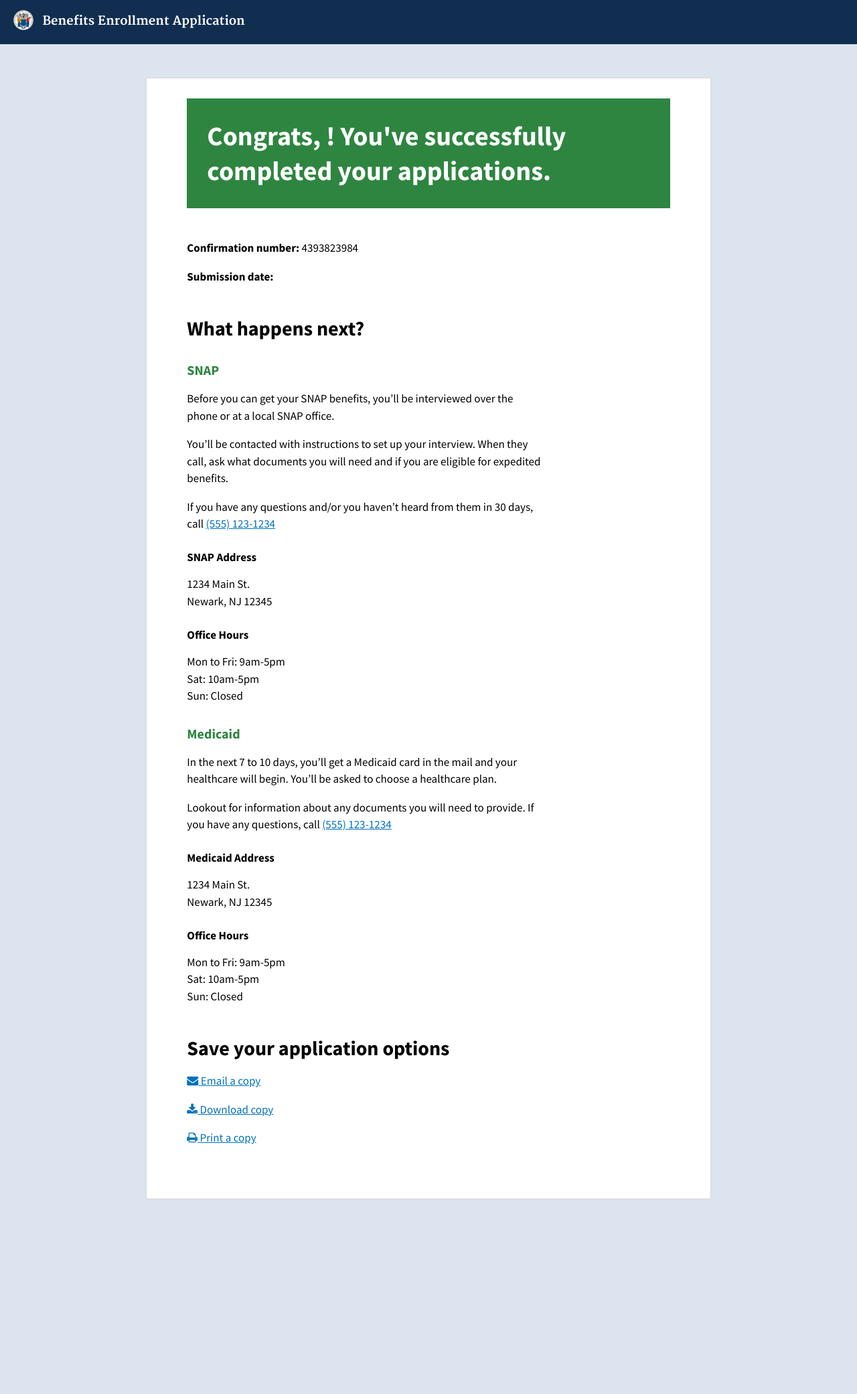
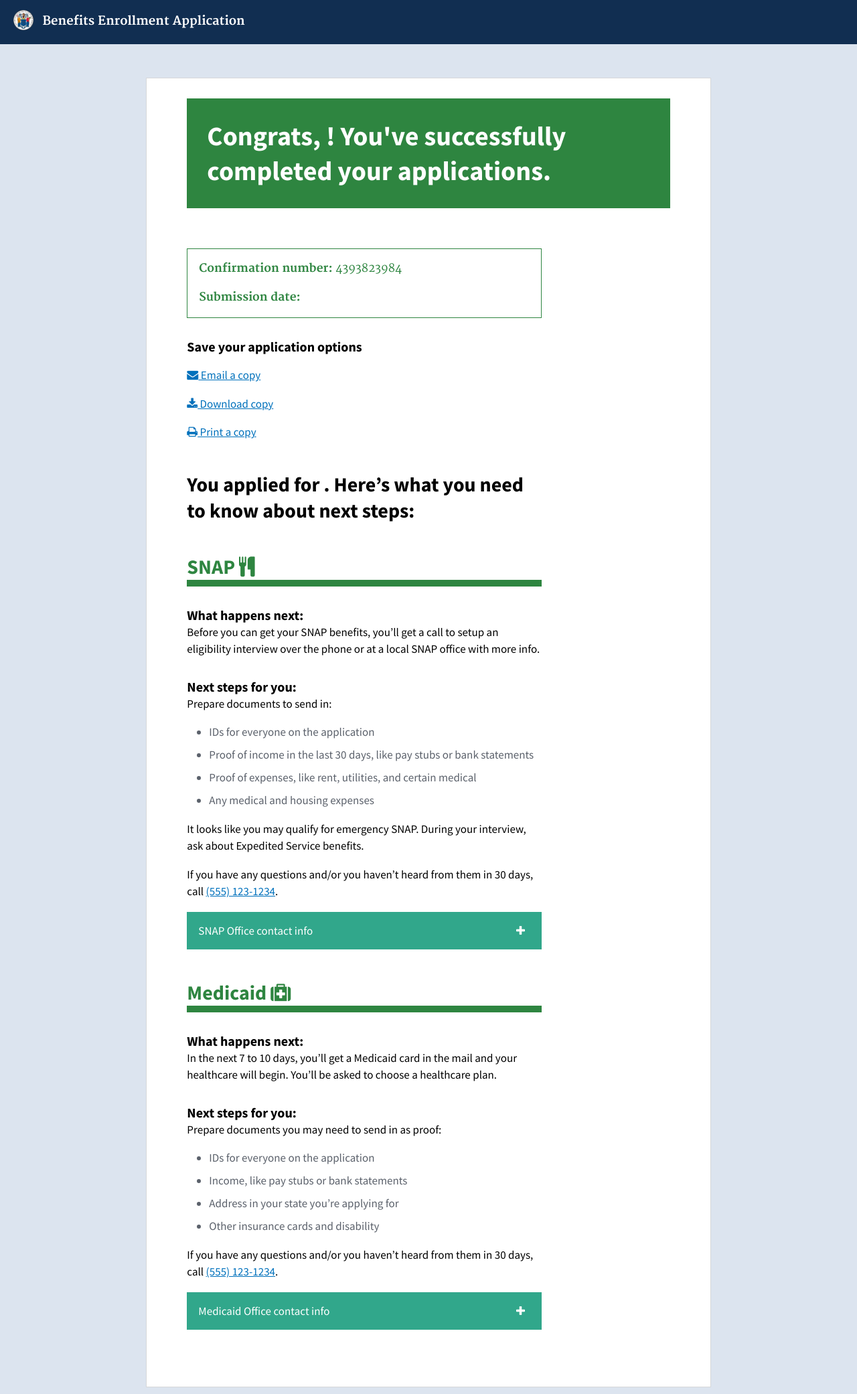
Before and after one commit to usds/benefits-enrollment-prototype, a Jekyll site: the page built from 08-submit/done.html, in a window 1280 px wide. Shown: the whole page at 67% size. Built offline with Jekyll 4.4.1, drawn with Linux system fonts in a browser that asks for light colours; before the commit the page ends 1801 px from its top, so only the background shows below that.

Commit message:
last page redux

```diff
--- a/08-submit/done.html
+++ b/08-submit/done.html
@@ -5,32 +5,74 @@ title_style: success
 hide_button: true
 ---
 
+<div class="alert--positive">
 <p><strong>Confirmation number:</strong> 4393823984</p>
 <p><strong>Submission date:</strong> <span id="print-date"></span></p>
+</div>
 
-<h2>What happens next?</h2>
+<h3>Save your application options</h3>
 
-<div class="food-assistance">
-	<h3 class="highlight--positive">SNAP</h3>
-	<p>Before you can get your SNAP benefits, you’ll be interviewed over the phone or at a local SNAP office.</p>
-	<p>You’ll be contacted with instructions to set up your interview. When they call, ask what documents you will need and if you are eligible for expedited benefits.</p>
-	<p>If you have any questions and/or you haven’t heard from them in 30 days, call <a href="tel:555-123-1234">(555) 123-1234</a></p>
+<p><a href="#"><i class="fa fa-envelope" aria-hidden="true"></i> Email a copy</a></p>
+<p><a href="#"><i class="fa fa-download" aria-hidden="true"></i> Download copy</a></p>
+<p><a href="#"><i class="fa fa-print" aria-hidden="true"></i> Print a copy</a></p>
 
+<h2>You applied for <span id="print-nextStepsText"></span>. Here’s what you need to know about next steps:</h2>
+
+<div class="food-assistance benefit-info">
+	<h2 class="benefit-info__primary-heading">SNAP <i class="fa fa-cutlery data-list__icon" aria-hidden="true"></i> </h2>
+
+	<h3>What happens next:</h3>
+	<p>Before you can get your SNAP benefits, you’ll get a call to setup an eligibility interview over the phone or at a local SNAP office with more info.</p>
+
+	<h3>Next steps for you:</h3>
+	<p>Prepare documents to send in:</p>
+	<ul>
+		<li>IDs for everyone on the application</li>
+		<li>Proof of income in the last 30 days, like pay stubs or bank statements</li>
+		<li>Proof of expenses, like rent, utilities, and certain medical</li>
+		<li>Any medical and housing expenses</li>
+	</ul>
+
+	<p>It looks like you may qualify for emergency SNAP. During your interview, ask about Expedited Service benefits.</p>
+
+
+	<p>If you have any questions and/or you haven’t heard from them in 30 days, call <a href="tel:555-123-1234">(555) 123-1234</a>.</p>
+
+	<div class="explainer">
+    <a href="#" class="explainer__toggle" aria-expanded="false" aria-controls="explainer-1">SNAP Office contact info</a>
+    <div class="explainer__content" id="explainer-1">
       <h4>SNAP Address</h4>
 			<p>1234 Main St.<br/ >
 			Newark, NJ 12345</p>
 
 			<h4>Office Hours</h4>
 			<p>Mon to Fri: 9am-5pm<br/ >
-	   Sat: 10am-5pm<br/ >
+			   Sat: 10am-3pm<br/ >
 			   Sun: Closed</p>
     </div>
-<div class="health-assistance">
-	<h3 class="highlight--positive">Medicaid</h3>
+  </div>
+
+
+</div>
+<div class="health-assistance benefit-info">
+	<h2 class="benefit-info__primary-heading">Medicaid <i class="fa fa-medkit" aria-hidden="true"></i></h2>
+
+	<h3>What happens next:</h3>
 	<p>In the next 7 to 10 days, you’ll get a Medicaid card in the mail and your healthcare will begin. You’ll be asked to choose a healthcare plan.</p>
 
-	<p>Lookout for information about any documents you will need to provide. If you have any questions, call <a href="tel:555-123-1234">(555) 123-1234</a></p>
+	<h3>Next steps for you:</h3>
+	<p>Prepare documents you may need to send in as proof:</p>
+	<ul>
+		<li>IDs for everyone on the application</li>
+		<li>Income, like pay stubs or bank statements</li>
+		<li>Address in your state you’re applying for</li><li>Other insurance cards and disability</li>
+	</ul>
 
+	<p>If you have any questions and/or you haven’t heard from them in 30 days, call <a href="tel:555-123-1234">(555) 123-1234</a>.</p>
+
+	<div class="explainer">
+    <a href="#" class="explainer__toggle" aria-expanded="false" aria-controls="explainer-2">Medicaid Office contact info</a>
+    <div class="explainer__content" id="explainer-2">
       <h4>Medicaid Address</h4>
 			<p>1234 Main St.<br/ >
 			Newark, NJ 12345</p>
@@ -40,12 +82,11 @@ hide_button: true
 			   Sat: 10am-5pm<br/ >
 			   Sun: Closed</p>
     </div>
+  </div>
 
-<h2>Save your application options</h2>
 
-<p><a href="#"><i class="fa fa-envelope" aria-hidden="true"></i> Email a copy</a></p>
-<p><a href="#"><i class="fa fa-download" aria-hidden="true"></i> Download copy</a></p>
-<p><a href="#"><i class="fa fa-print" aria-hidden="true"></i> Print a copy</a></p>
+</div>
+
 
 <script>
 	$(document).ready(function() {
@@ -56,6 +97,16 @@ hide_button: true
 
 		if (benefitChoiceHealthcare == "no") {
 			$('.health-assistance').remove();
+		}
+
+		if ((benefitChoiceHealthcare == "yes") && (benefitChoiceFoodAssistance == "yes")) {
+			$('#print-nextStepsText').text("SNAP and Medicaid")
+		}
+		if ((benefitChoiceHealthcare == "no") && (benefitChoiceFoodAssistance == "yes")) {
+			$('#print-nextStepsText').text("SNAP")
+		}
+		if ((benefitChoiceHealthcare == "yes") && (benefitChoiceFoodAssistance == "no")) {
+			$('#print-nextStepsText').text("Medicaid")
 		}
 
 		var today = new Date();
```
Also changed, not shown: assets/style.css. Lines whose indentation alone changed are shown as unchanged.
